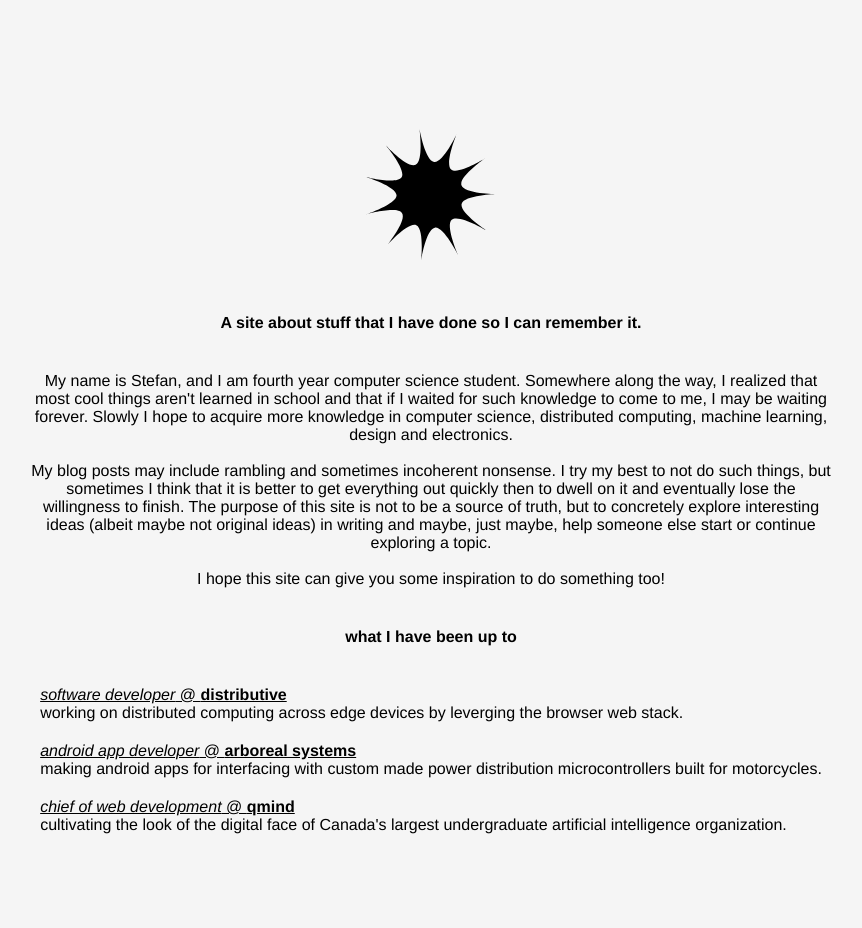
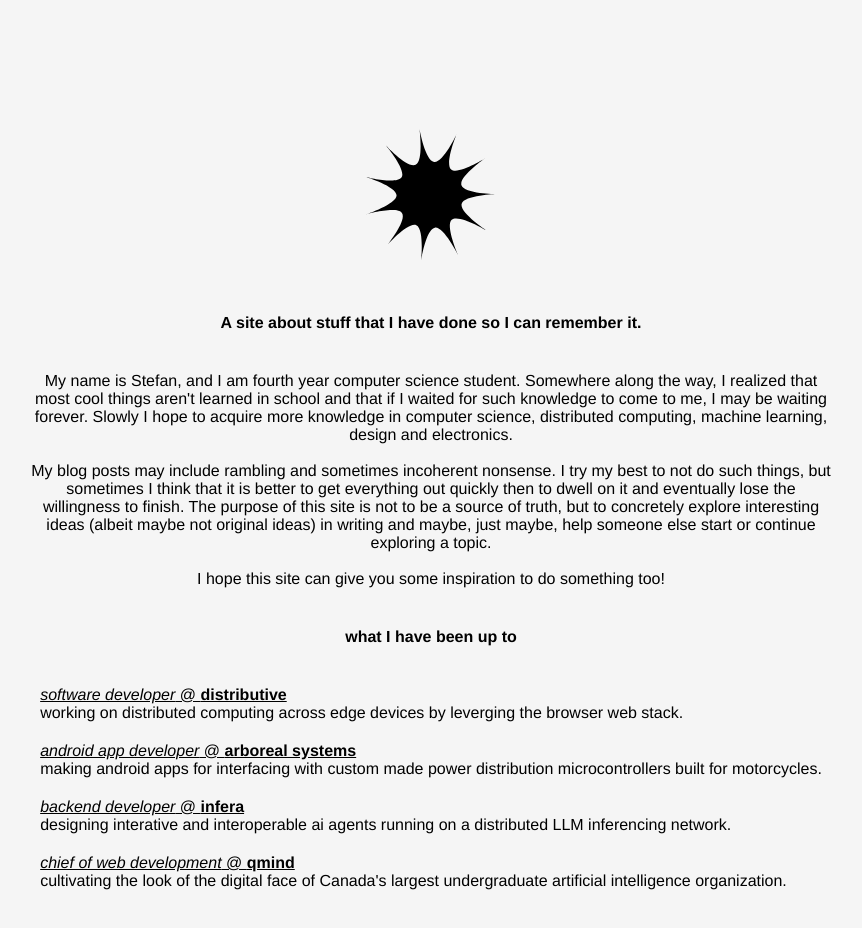
Before and after one commit to stefpi/stefpi.github.io, a Next.js app: page /about in a window 1280 px wide. Shown: the top 928 px of the page, without its empty margins (209-1071 px from the left). Built offline with nearby package versions, Linux system fonts and the light colour scheme.

Commit message:
job update

```diff
--- a/src/app/about/page.js
+++ b/src/app/about/page.js
@@ -47,6 +47,11 @@ export default function About() {
               description: "making android apps for interfacing with custom made power distribution microcontrollers built for motorcycles."
             },
             {
+              title: "backend developer",
+              place: "infera",
+              description: "designing interative and interoperable ai agents running on a distributed LLM inferencing network."
+            },
+            {
               title: "chief of web development",
               place: "qmind",
               description: "cultivating the look of the digital face of Canada's largest undergraduate artificial intelligence organization."
```
Also changed, not shown: src/markdown/wip/thought-vomit.md (added, +1 -0 lines).
